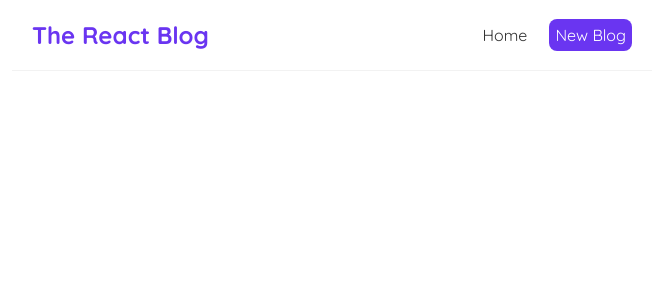
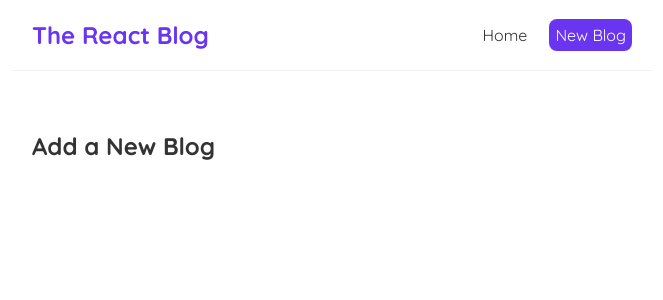
Before and after one commit to 8Pedro8/React-Blog-with-JSON-Server, a React (Vite) app: page /create in a window 1280 px wide. Shown: the top 300 px of the page, without its empty margins (308-971 px from the left). Built offline with nearby package versions, Linux system fonts and the light colour scheme.

Commit message:
Create sample Create page and update React router and link

```diff
--- a/src/App.jsx
+++ b/src/App.jsx
@@ -1,6 +1,7 @@
 import Navbar from './Navbar';
 import Home from './Home';
 import { BrowserRouter as Router, Routes, Route } from 'react-router-dom';
+import Create from './Create';
 
 function App() {
 
@@ -11,6 +12,7 @@
         <div className="content">
           <Routes>
             <Route path='/' element={<Home />} />
+            <Route path='/create' element={<Create />} />
           </Routes>
         </div>
       </div>
--- /dev/null
+++ b/src/Create.jsx
@@ -0,0 +1,9 @@
+const Create = () => {
+    return (
+        <div className="create">
+            <h2>Add a New Blog</h2>
+        </div>
+     );
+}
+
+export default Create;
--- a/src/Navbar.jsx
+++ b/src/Navbar.jsx
@@ -1,15 +1,17 @@
+import { Link } from 'react-router-dom'
+
 // sfc (stateless functional component)
 const Navbar = () => {
     return (
         <nav className="navbar">
             <h1>The React Blog</h1>
             <div className="links">
-                <a href="/">Home</a>
-                <a href="/create" style={{
+                <Link to="/">Home</Link>
+                <Link to="/create" style={{
                     color: 'white',
                     backgroundColor: '#6a35f1',
                     borderRadius: '8px',
-                }}>New Blog</a>
+                }}>New Blog</Link>
             </div>
         </nav>
      );
```
